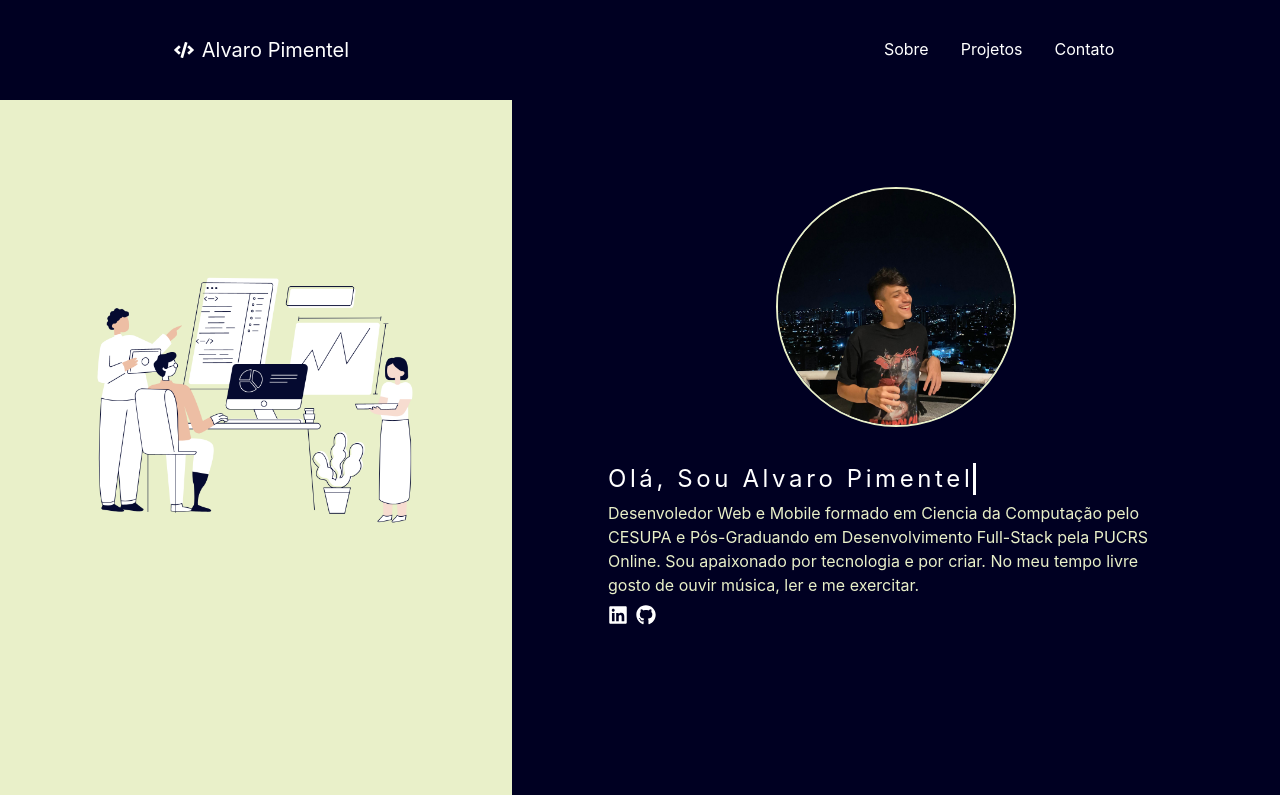
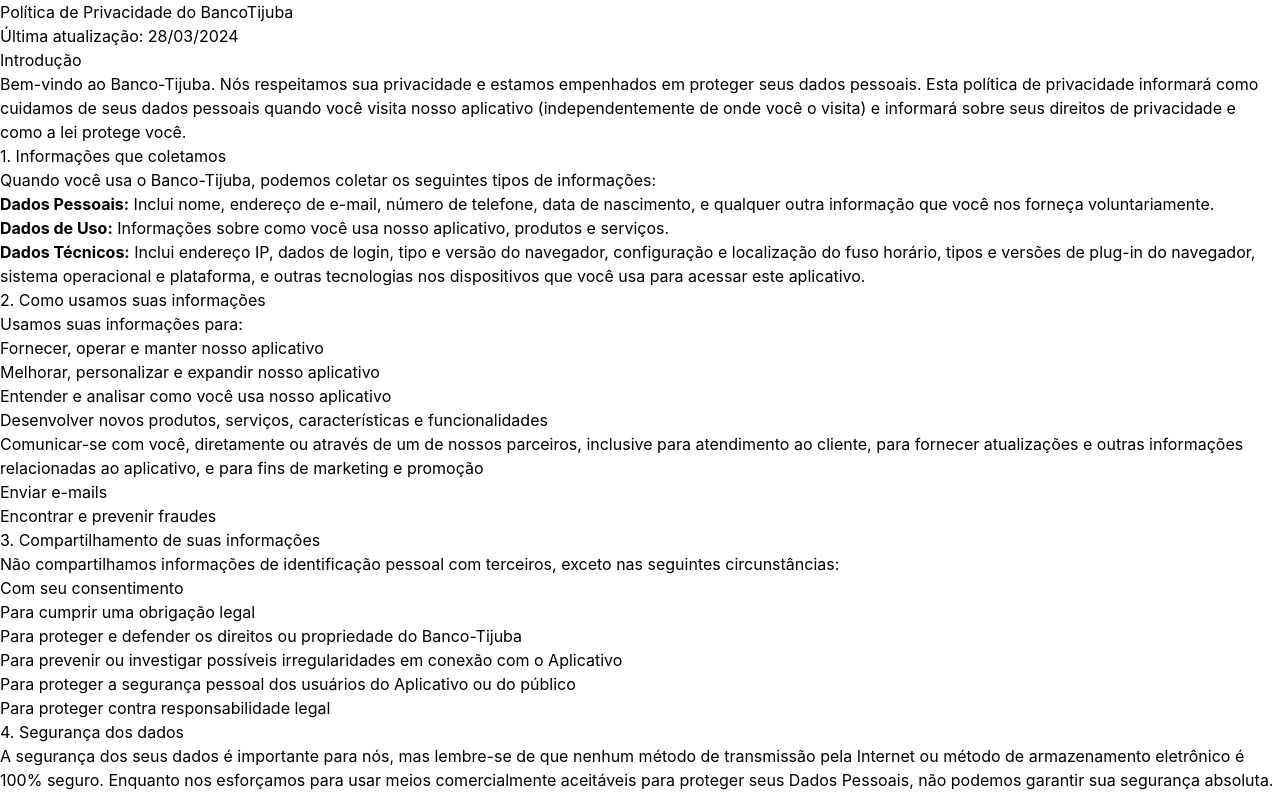
Before and after one commit to AlvaroPimente1/meu_portfolio, a React (Create React App) app: page /politica_privacidade in a window 1280 px wide. Shown: the top 795 px of the page. Built offline with nearby package versions, Linux system fonts and the light colour scheme.

Commit message:
padding px imagem da tela sobre

```diff
--- a/package.json
+++ b/package.json
@@ -12,6 +12,8 @@
     "react": "^18.2.0",
     "react-dom": "^18.2.0",
     "react-icons": "^5.0.1",
+    "react-router": "^6.22.3",
+    "react-router-dom": "^6.22.3",
     "react-scripts": "5.0.1",
     "web-vitals": "^2.1.4"
   },
@@ -23,7 +25,7 @@
     "test": "react-scripts test",
     "eject": "react-scripts eject"
   },
-  "homepage": "https://alvaropimente1.github.io/meu_portfolio/",
+  "homepage": "https://alvaropimente1.github.io/",
   "eslintConfig": {
     "extends": [
       "react-app",
--- a/src/App.js
+++ b/src/App.js
@@ -1,30 +1,16 @@
-import './App.css';
-import { useRef, useState } from 'react';
-import NavBar from './components/NavBar';
-import Sobre from './components/Sobre';
-import Projetos from './components/Projetos';
-import Footer from './components/Footer';
-import Tecnologias from './components/Tecnologias';
-import Contato from './components/Contato';
+import React from 'react';
+import { BrowserRouter as Router, Routes, Route } from 'react-router-dom';
+import Main from './pages/Main';
+import PoliticaPrivacidade from './pages/PoliticaPrivacidade';
 
 function App() {
-  const sobreRef = useRef(null);
-  const projetosRef = useRef(null);
-  const contatoRef = useRef(null);
-
-  const scrollToSection = (ref) => {
-    ref.current?.scrollIntoView({ behavior: 'smooth' });
-  };
-
   return (
-    <div className='bg-custom-blue'>
-      <NavBar scrollToSection={scrollToSection} sobreRef={sobreRef} projetosRef={projetosRef} contatoRef={contatoRef}/>
-      <Sobre forwardedRef={sobreRef}/>
-      {/* <Tecnologias/> */}
-      <Projetos forwardedRef={projetosRef}/>
-      <Contato forwardedRef={contatoRef}/>
-      <Footer/>
-    </div>
+      <Router>
+        <Routes>
+          <Route path="/" element={<Main />} />
+          <Route path="/politica_privacidade" element={<PoliticaPrivacidade />} />
+        </Routes>
+      </Router>
   );
 }
 
--- a/src/components/Contato/index.js
+++ b/src/components/Contato/index.js
@@ -18,7 +18,7 @@
 
     return (
         <div ref={forwardedRef} className='bg-custom-blue items-center h-max'>
-            <div>
+            <div className='text-center'>
                 <p className='text-white'>teste</p>
             </div>
         </div>
--- a/src/components/Footer/index.js
+++ b/src/components/Footer/index.js
@@ -1,9 +1,13 @@
 import '../../App.css';
+import { useNavigate } from 'react-router';
 
 function Footer(){
+    const navigate = useNavigate();
+
     return(
         <footer className='Footer text-center bg-custom-blue py-8'>
             <h4 className='text-custom-light-green'>Desenvolvido com ❤️ por Alvaro Pimentel</h4>
+            {/* <p className='text-custom-light-green text-xs cursor-pointer underline mt-2' onClick={() => navigate('/politica_privacidade')}>Politica de privacidade</p> */}
         </footer>
     )
 }
--- a/src/components/Sobre/index.js
+++ b/src/components/Sobre/index.js
@@ -20,7 +20,7 @@
     return (
         <div ref={forwardedRef} className='items-center h-screen flex'>
             <div className='hidden md:flex bg-custom-light-green h-screen items-center justify-center w-2/5'>
-                <img src={ilustracao} className='w-80 h-80 animate-scaleUpDown'/>
+                <img src={ilustracao} className='w-80 h-80 animate-scaleUpDown p-4'/>
             </div>
             <div className='flex flex-1 bg-custom-blue justify-center items-center py-48 '>
                 <div className='text-center flex flex-col items-center'>
--- /dev/null
+++ b/src/pages/Main/index.js
@@ -0,0 +1,29 @@
+import '../../App.css';
+import { useRef, useState } from 'react';
+import NavBar from '../../components/NavBar/index';
+import Sobre from '../../components/Sobre/index';
+import Footer from '../../components/Footer/index';
+import Projetos from '../../components/Projetos/index';
+
+function Main() {
+  const sobreRef = useRef(null);
+  const projetosRef = useRef(null);
+  const contatoRef = useRef(null);
+
+  const scrollToSection = (ref) => {
+    ref.current?.scrollIntoView({ behavior: 'smooth' });
+  };
+
+  return (
+    <div className='bg-custom-blue'>
+      <NavBar scrollToSection={scrollToSection} sobreRef={sobreRef} projetosRef={projetosRef} contatoRef={contatoRef}/>
+      <Sobre forwardedRef={sobreRef}/>
+      {/* <Tecnologias/> */}
+      <Projetos forwardedRef={projetosRef}/>
+      {/* <Contato forwardedRef={contatoRef}/> */}
+      <Footer/>
+    </div>
+  );
+}
+
+export default Main;
--- /dev/null
+++ b/src/pages/PoliticaPrivacidade/index.js
@@ -0,0 +1,56 @@
+import React from "react";
+
+export default function PoliticaPrivacidade(){
+    return(
+        <div>
+            <h1>Política de Privacidade do BancoTijuba</h1>
+            <p>Última atualização: 28/03/2024</p>
+
+            <h2>Introdução</h2>
+            <p>Bem-vindo ao Banco-Tijuba. Nós respeitamos sua privacidade e estamos empenhados em proteger seus dados pessoais. Esta política de privacidade informará como cuidamos de seus dados pessoais quando você visita nosso aplicativo (independentemente de onde você o visita) e informará sobre seus direitos de privacidade e como a lei protege você.</p>
+
+            <h3>1. Informações que coletamos</h3>
+            <p>Quando você usa o Banco-Tijuba, podemos coletar os seguintes tipos de informações:</p>
+            <ul>
+                <li><strong>Dados Pessoais:</strong> Inclui nome, endereço de e-mail, número de telefone, data de nascimento, e qualquer outra informação que você nos forneça voluntariamente.</li>
+                <li><strong>Dados de Uso:</strong> Informações sobre como você usa nosso aplicativo, produtos e serviços.</li>
+                <li><strong>Dados Técnicos:</strong> Inclui endereço IP, dados de login, tipo e versão do navegador, configuração e localização do fuso horário, tipos e versões de plug-in do navegador, sistema operacional e plataforma, e outras tecnologias nos dispositivos que você usa para acessar este aplicativo.</li>
+            </ul>
+
+            <h3>2. Como usamos suas informações</h3>
+            <p>Usamos suas informações para:</p>
+            <ul>
+                <li>Fornecer, operar e manter nosso aplicativo</li>
+                <li>Melhorar, personalizar e expandir nosso aplicativo</li>
+                <li>Entender e analisar como você usa nosso aplicativo</li>
+                <li>Desenvolver novos produtos, serviços, características e funcionalidades</li>
+                <li>Comunicar-se com você, diretamente ou através de um de nossos parceiros, inclusive para atendimento ao cliente, para fornecer atualizações e outras informações relacionadas ao aplicativo, e para fins de marketing e promoção</li>
+                <li>Enviar e-mails</li>
+                <li>Encontrar e prevenir fraudes</li>
+            </ul>
+
+            <h3>3. Compartilhamento de suas informações</h3>
+            <p>Não compartilhamos informações de identificação pessoal com terceiros, exceto nas seguintes circunstâncias:</p>
+            <ul>
+                <li>Com seu consentimento</li>
+                <li>Para cumprir uma obrigação legal</li>
+                <li>Para proteger e defender os direitos ou propriedade do Banco-Tijuba</li>
+                <li>Para prevenir ou investigar possíveis irregularidades em conexão com o Aplicativo</li>
+                <li>Para proteger a segurança pessoal dos usuários do Aplicativo ou do público</li>
+                <li>Para proteger contra responsabilidade legal</li>
+            </ul>
+
+            <h3>4. Segurança dos dados</h3>
+            <p>A segurança dos seus dados é importante para nós, mas lembre-se de que nenhum método de transmissão pela Internet ou método de armazenamento eletrônico é 100% seguro. Enquanto nos esforçamos para usar meios comercialmente aceitáveis para proteger seus Dados Pessoais, não podemos garantir sua segurança absoluta.</p>
+
+            <h3>5. Seus direitos de privacidade</h3>
+            <p>Você tem direitos sob as leis de proteção de dados, incluindo o direito de acessar, corrigir, apagar, restringir, transferir, ou objetar o processamento dos seus dados pessoais.</p>
+
+            <h3>6. Alterações à Política de Privacidade</h3>
+            <p>Podemos atualizar nossa Política de Privacidade de tempos em tempos. Notificaremos você de quaisquer mudanças, publicando a nova Política de Privacidade nesta página.</p>
+
+            <h3>Contato</h3>
+            <p>Se você tem alguma dúvida sobre esta Política de Privacidade, pode nos contatar através de: bancotijuba@gmail.com.br.</p>
+        </div>
+    )
+}
```
Also changed, not shown: 1 other file (tests, documents, lock files or other folders).
